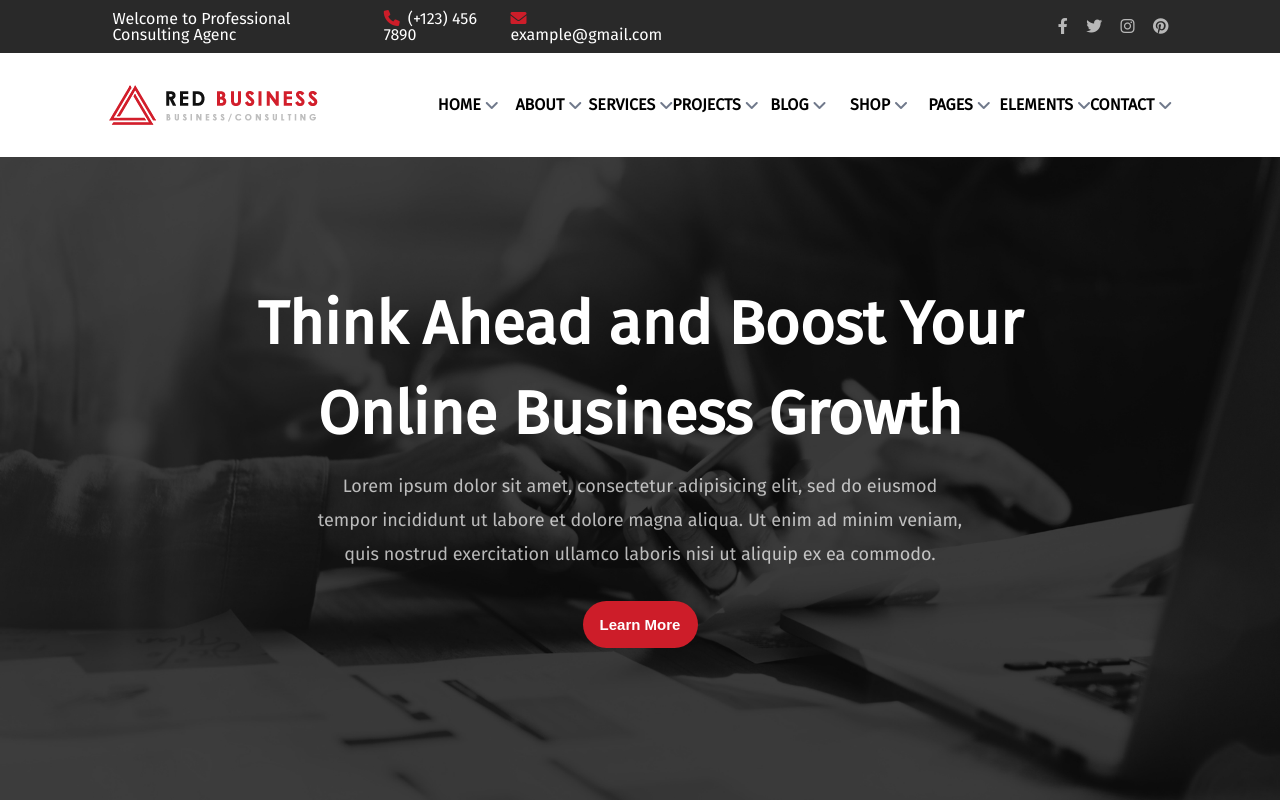
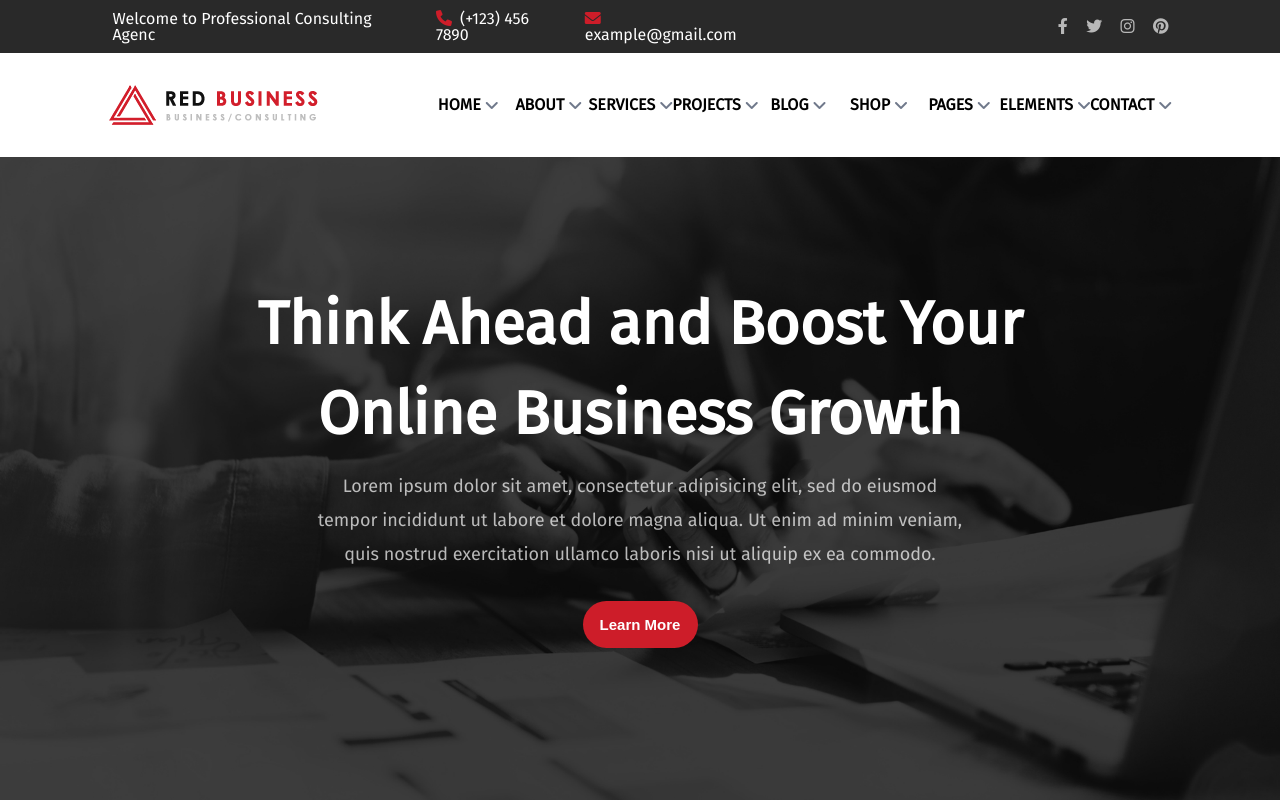
Before and after one commit to qadirhesenov/red, a plain HTML site: page index.htm in a window 1280 px wide. Shown: the top 800 px of the page. Drawn offline with nearby package versions, Linux system fonts and the light colour scheme; files that its build step writes are made by us from their sources.

Commit message:
Update _header.scss

```diff
--- a/sass/_header.scss
+++ b/sass/_header.scss
@@ -16,7 +16,7 @@
             display: flex;
             justify-content: space-between;
             .left{
-                width: 53%;
+                width: 62%;
                 height: 100%;
                 display: flex;
                 align-items: center;
```
